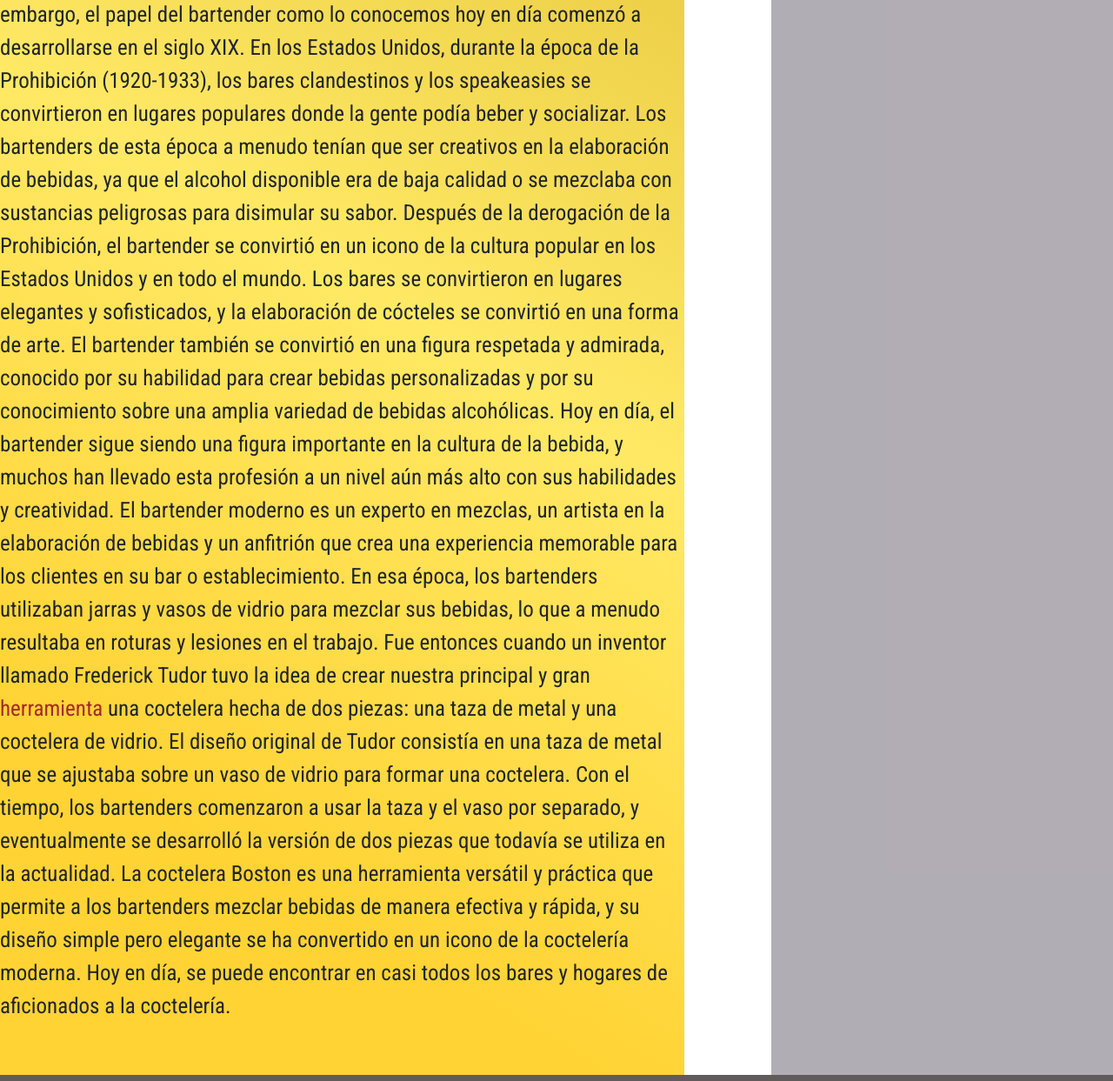
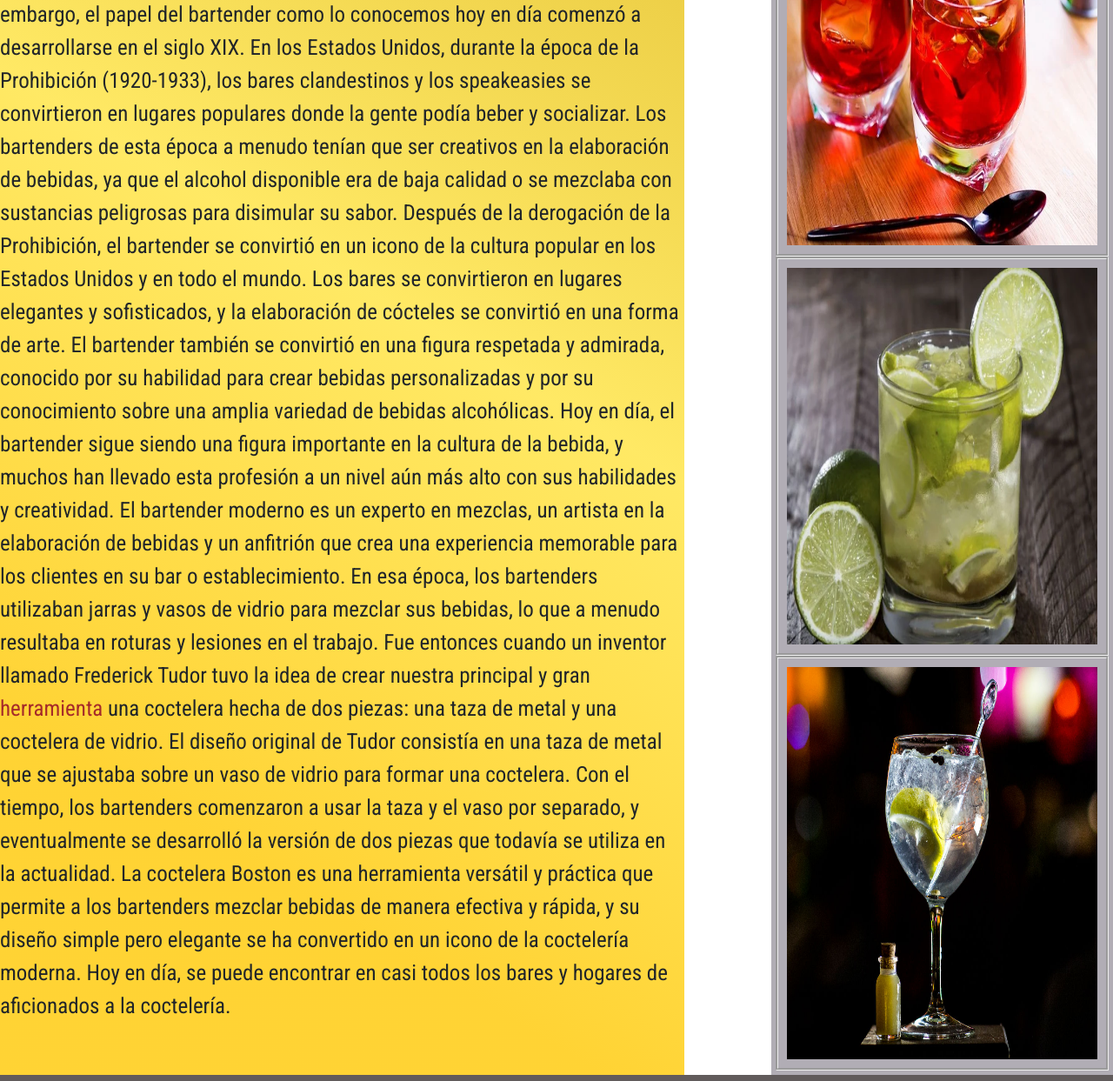
Before and after one commit to JoaquinMaciel2910/EntregaFinal-MACIEL, a plain HTML site: page historia.html in a window 1280 px wide. Shown: the part 266-1509 px from the top of the page at 87% size. Drawn offline with nearby package versions, Linux system fonts and the light colour scheme; a web font is replaced by a local one.

```diff
--- a/historia.html
+++ b/historia.html
@@ -70,9 +70,11 @@
                 </section>
 
                 <aside class="ilustrador">
-<!--                     <img src="./img/el-negroni-un-clasico-trago___FQunKDyKt_720x0__1.webp" alt="">
+
+
+                    <img src="./img/el-negroni-un-clasico-trago___FQunKDyKt_720x0__1.webp" alt="">
                     <img src="./img/tragos - caipirinha.webp" alt="">
-                    <img src="./img/tragos.jpg" alt=""> -->
+                    <img src="./img/tragos.jpg" alt="">
                 </aside>
 
 
```
